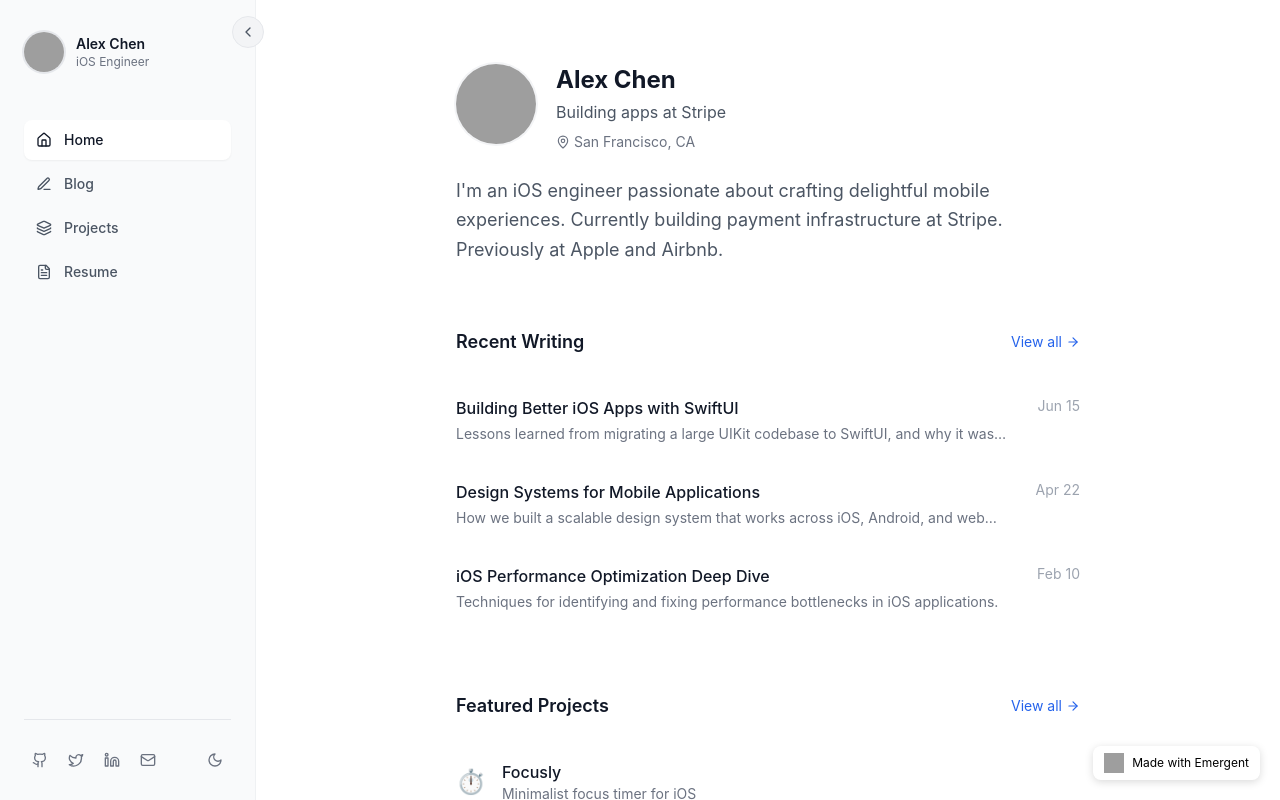
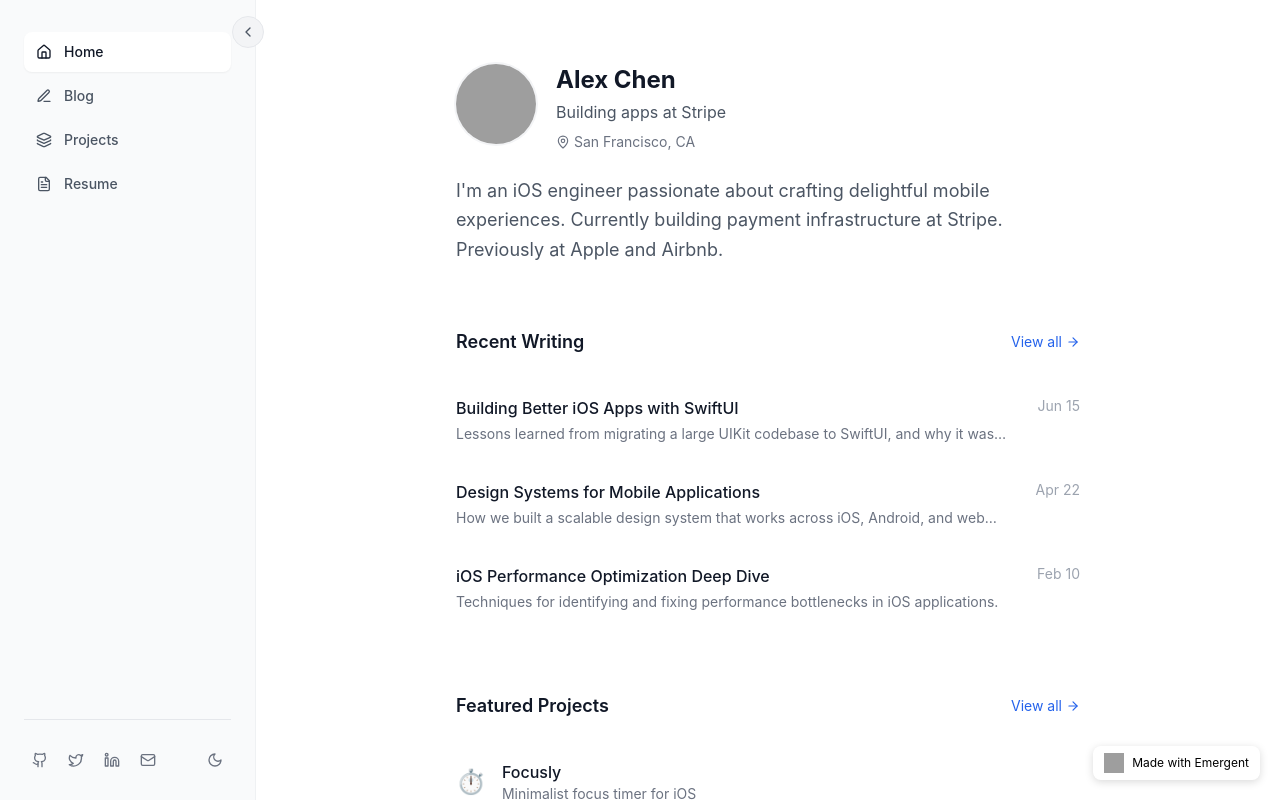
Before and after one commit to abdhilabs/abdhilabs.github.io, a React (Create React App) app in the folder frontend/: page / in a window 1280 px wide. Both pictures are taken after a click on the button "Expand sidebar". Shown: the top 800 px of the page. Built offline with nearby package versions, Linux system fonts and the light colour scheme; grey boxes are pictures that could not be loaded.

Commit message:
auto-commit for 0b3bdcb3-762d-4ce7-aa46-e5df54466b16

```diff
--- a/frontend/src/components/layout/Sidebar.jsx
+++ b/frontend/src/components/layout/Sidebar.jsx
@@ -68,24 +68,9 @@ const Sidebar = ({ isMobileOpen, onMobileToggle }) => {
         )}
       >
         <div className={cn(
-          "flex flex-col h-full p-6 transition-opacity duration-200",
+          "flex flex-col h-full p-6 pt-8 transition-opacity duration-200",
           isExpanded || isMobileOpen ? "opacity-100" : "lg:opacity-0"
         )}>
-          {/* Profile Section */}
-          <div className="mb-8 pt-2">
-            <div className="flex items-center gap-3 mb-4">
-              <img
-                src={profileData.avatar}
-                alt={profileData.name}
-                className="w-10 h-10 rounded-full object-cover ring-2 ring-gray-200 dark:ring-gray-800"
-              />
-              <div className="min-w-0">
-                <h1 className="font-semibold text-gray-900 dark:text-gray-100 text-sm truncate">{profileData.name}</h1>
-                <p className="text-xs text-gray-500 dark:text-gray-500 truncate">{profileData.title}</p>
-              </div>
-            </div>
-          </div>
-
           {/* Navigation */}
           <nav className="flex-1">
             <ul className="space-y-1">
```
